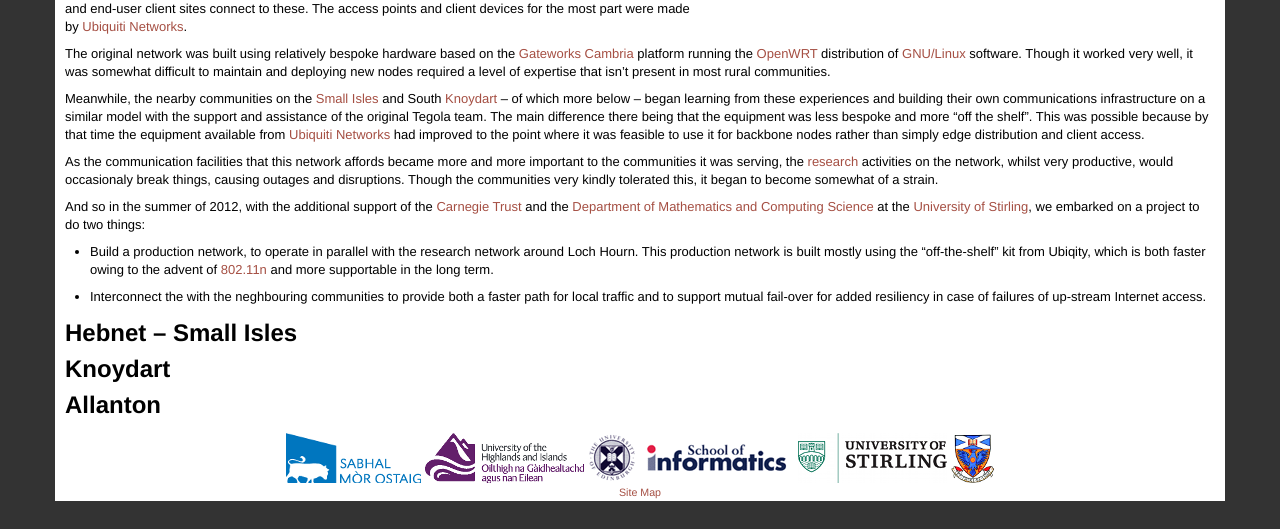
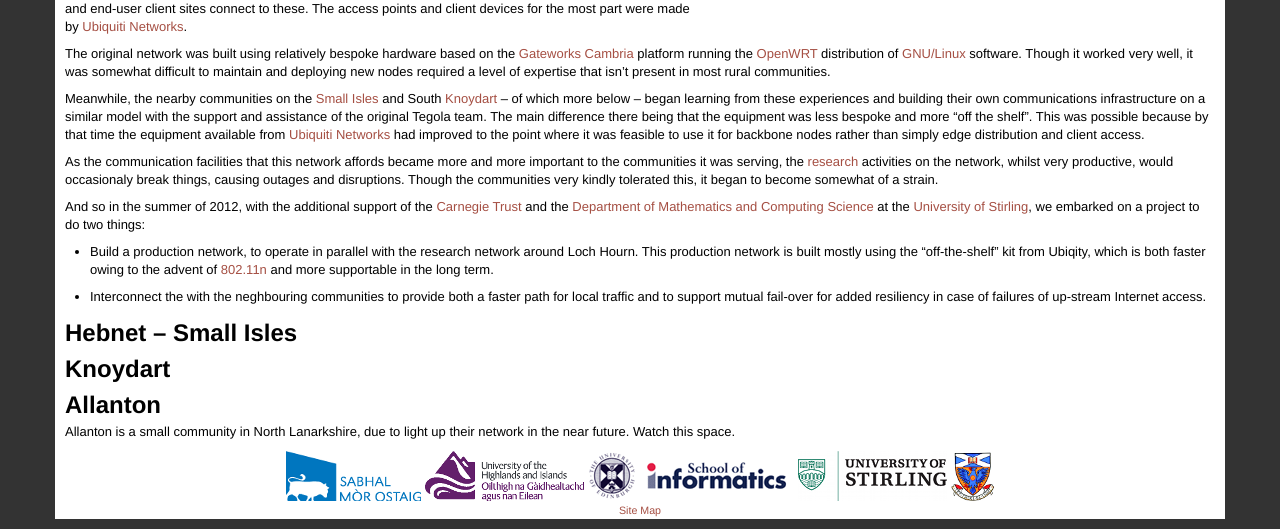
Before and after one commit to tegola-hubs/tegola-hubs.github.com, a Jekyll site: the page built from networks.md, in a window 1280 px wide and 1067 px high. Shown: the part 538-1067 px from the top of the window. Built offline with Jekyll 4.4.1, drawn with Linux system fonts in a browser that asks for light colours.

Commit message:
a change just because

```diff
--- a/networks.md
+++ b/networks.md
@@ -111,6 +111,9 @@
 Allanton
 --------
 
+Allanton is a small community in North Lanarkshire, due to light
+up their network in the near future. Watch this space.
+
 <script type="text/javascript" src="http://maps.google.com/maps/api/js?sensor=false">
 </script>
 <script type="text/javascript" src="/js/tegola/google_maps.js">
```
